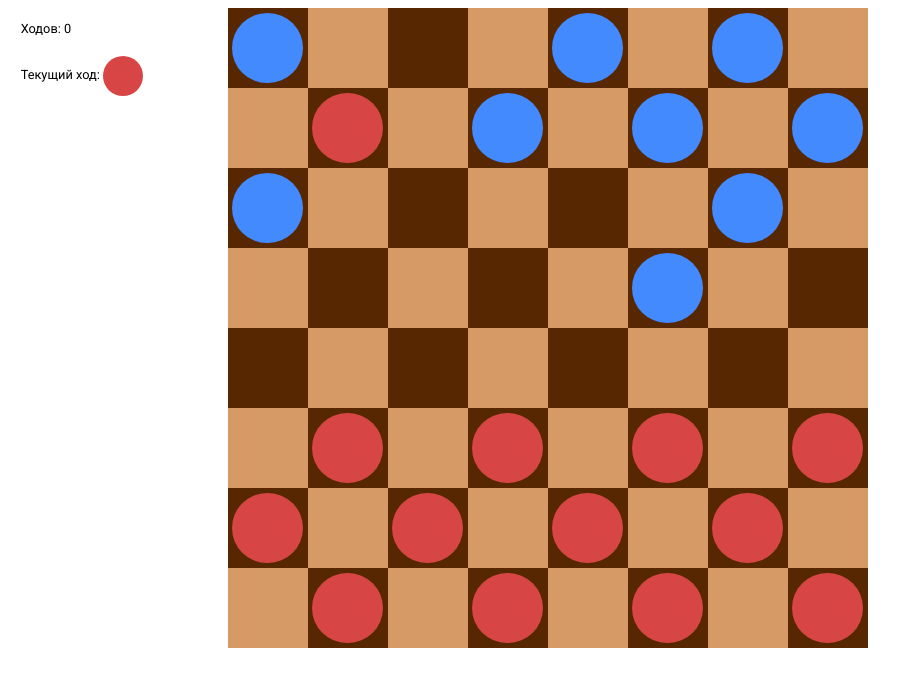
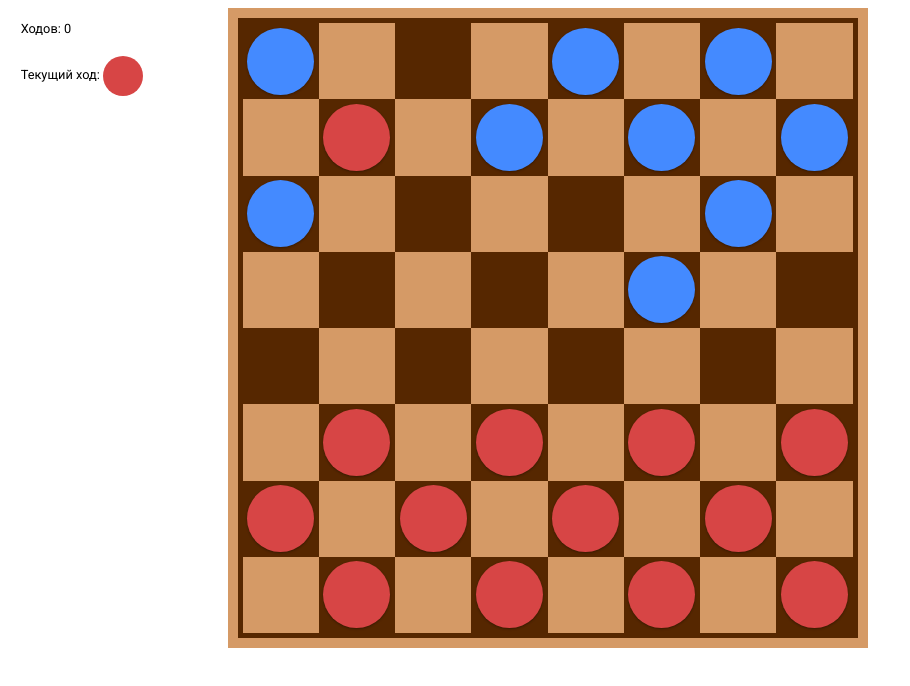
Before and after one commit to YuriFA/russian-checkers, a website with bundled scripts: page public/index.html in a window 1280 px wide. Shown: the whole page, without its empty margins (0-910 px from the left). Built offline with nearby package versions, Linux system fonts and the light colour scheme.

Commit message:
change css move save0.0.3

```diff
--- a/src/sass/main.sass
+++ b/src/sass/main.sass
@@ -4,18 +4,8 @@
 body
     font-family: 'Roboto', sans-serif
 
-#board > div
-    float: left
-
 #game
     display: flex
-
-#info
-    padding-top: 1%
-    margin-left: 1%
-    font-size: 1vmax
-    >div
-        margin-bottom: 20px
 
 .board_container
     max-width: 960px
@@ -26,6 +16,26 @@ body
     position: relative
     width: 80vmin
     height: 80vmin
+    border: 15px solid $light_cell
+    box-sizing: border-box
+    > div
+        float: left
+    &:before
+        content: ''
+        display: block
+        position: absolute
+        height: 100%
+        top: -5px
+        left: -5px
+        width: 100%
+        border: 5px solid $dark_cell
+
+#info
+    padding-top: 1%
+    margin-left: 1%
+    font-size: 1vmax
+    >div
+        margin-bottom: 20px
 
 @media only screen and (max-width: 1200px)
     #game
@@ -66,9 +76,10 @@ body
         left: 6%
         top: 6%
         box-sizing: border-box
-        transition: all .3s ease-out
+        box-shadow: 0 1px 3px rgba(0,0,0,0.12), 0 1px 2px rgba(0,0,0,0.24)
+        transition: all 0.3s cubic-bezier(.25,.8,.25,1);
     &.active:after
-        box-shadow: 2px 3px 5px 5px rgba(0, 0, 0, 0.5)
+        box-shadow: 0 14px 28px rgba(0,0,0,0.25), 0 10px 10px rgba(0,0,0,0.22)
     &.marked
         box-shadow: inset 0 0 4px 4px #cfd22d
     &.queen:after
```
Also changed, not shown: public/css/main.css.
